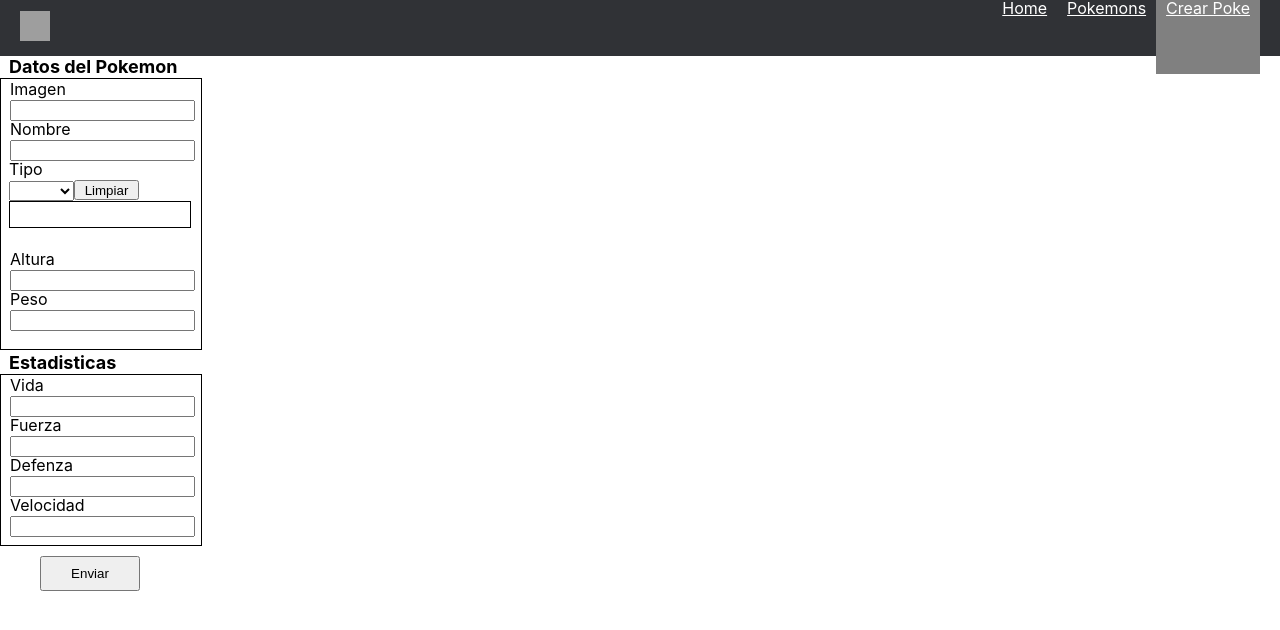
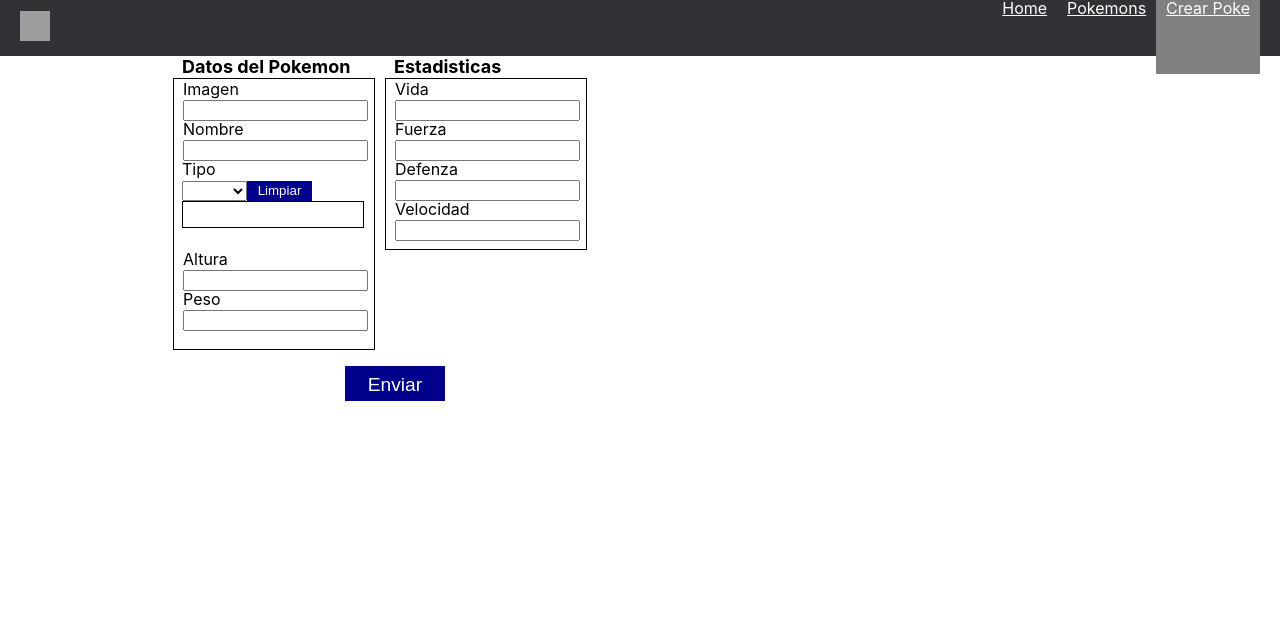
Before and after one commit to sedwarb/PI-Pokemon-main, a React (Create React App) app in the folder client/: page /pokemons/create in a window 1280 px wide. Shown: the top 630 px of the page. Built offline with nearby package versions, Linux system fonts and the light colour scheme; grey boxes are pictures that could not be loaded.

Commit message:
changed css in component

```diff
--- a/client/src/components/CrearPokemon/CrearPokemon.css
+++ b/client/src/components/CrearPokemon/CrearPokemon.css
@@ -1,10 +1,25 @@
+.crearTodoDiv{
+    display: flex;
+    /*width: 770px;*/
+    width:100%;
+    height: 550px;
+}
+.formCrear{
+    width: 760px;
+    height: 500px;
+}
 
 .divFormCrear{
     display: flex;
-    flex-direction: row;
-    width: 100%;
-    height: 520;
+    justify-content: center;
+    /*width: 750px;*/
+    width:100%;
+    height: 300px;
 }
+.estadisPpl{
+    margin-left: 10px;
+}
+
 .datosP{
     display: flex;
     flex-direction: column; /*
@@ -45,10 +60,11 @@
     height: 20px;
     margin-left: 9px;
     margin-bottom: 2px;
-    margin-top: 2px;
 }
 .divsumit{
-    width: 180px;
+    display: flex;
+    justify-content: center;
+    width: 750px;
     height: 60px;
     margin-top: 2px;
 }
@@ -57,4 +73,18 @@
     margin-left: 40px;
     width: 100px;
     height: 35px;
+    font-size: larger;
+
+    /* background: #4B99AD; */
+    background:darkblue;
+	padding: 8px 15px 8px 15px;
+	border: none;
+	color: #fff;
 }
+.impSumi:hover{
+    /*background: #4691A4;*/
+    background:lightslategray;
+	box-shadow:none;
+	-moz-box-shadow:none;
+	-webkit-box-shadow:none;
+}
--- a/client/src/components/CrearPokemon/CrearPokemon.jsx
+++ b/client/src/components/CrearPokemon/CrearPokemon.jsx
@@ -11,6 +11,52 @@ export function CrearPokemon(){
   function handleChange(e){
     setDatos({...datos,[e.target.id]:e.target.value})
   }
+  return (
+  <div key='crearTodoDiv' className='crearTodoDiv'>
+    <form key="formCrear" className="formCrear" onSubmit={(e) => {
+        e.preventDefault();
+        if(!verificarNombre()){
+          if(validar()){
+            dispatch(createPokemons(creaObj()))
+            limpiar()
+            alert(`Se ha creado el pokemon: ${datos.nombre}`)
+            dispatch(getPokemons())
+          }
+        }else alert(`El nombre: ${datos.nombre} ya existe`)
+      }}>
+      <div key="divFormCrear" id='divFormCrear' className='divFormCrear'>
+        <div key="datosPpl" className='datosPpl'>
+          <div key="tdatos" className='divdatos'>Datos del Pokemon</div>
+          <div key="datosP" className='datosP'>
+            <div key="timagen" className='divForm'>Imagen</div>
+            <div key="divImag" className='divForm'><input className='divinput' key="imagen" type="text" id="imagen" onChange={(e) => handleChange(e)} /></div>
+            <div key="divNom" className='divForm'>Nombre</div>
+            <div key="divNomIn" className='divForm'><input className='divinput' key="nombre" type="text" id="nombre" onChange={(e) => handleChange(e)} /></div>
+            <div key="divTip" className='tipoLista'><ListaTipos lTipos={stateGen.pokemonTypes}/></div>
+            <div key="taltura" className='divForm'>Altura</div>
+            <div key="divAltIn" className='divForm'><input className='divinput' key="altura" type="text" id="altura" onChange={(e) => handleChange(e)} /></div>
+            <div key="tpeso" className='divForm'>Peso</div>
+            <div key="divPeso" className='divForm'><input className='divinput' key="peso" type="text" id="peso" onChange={(e) => handleChange(e)} /></div>
+          </div>
+        </div>
+        <div key="estadisPpl" className='estadisPpl'>
+          <div key="testadistica" className='divesta'>Estadisticas</div>
+          <div key="estadis" className='estadis'>
+            <div key="tvida" className='divForm'>Vida</div>
+            <div key="divVida" className='divForm'><input key="vida" type="text" id="vida" onChange={(e) => handleChange(e)} /></div>
+            <div key="tfuerza" className='divForm'>Fuerza</div>
+            <div key="tfuerzaImp" className='divForm'><input key="fuerza" type="text" id="fuerza" onChange={(e) => handleChange(e)} /></div>
+            <div key="tdefenza" className='divForm'>Defenza</div>
+            <div key="divinpdefenza" className='divForm'><input key="defenza" type="text" id="defenza" onChange={(e) => handleChange(e)} /></div>
+            <div key="tvelocidad" className='divForm'>Velocidad</div>
+            <div key="divinpvelocidad" className='divForm'><input key="velocidad" type="text" id="velocidad" onChange={(e) => handleChange(e)} /></div>
+          </div>
+        </div>
+      </div>
+      <div className='divsumit' key="submint"><input className='impSumi' key="enviar" type="submit" value="Enviar"/></div>
+    </form>
+  </div>
+  )
   function creaObj(){
     return {
       imagen:datos.imagen,
@@ -74,46 +120,4 @@ export function CrearPokemon(){
     id.forEach(p=>document.getElementById(p).value = "")
     dispatch(sTpos([]))
   }
-  return (
-  <div>
-    <form key="formCrear" onSubmit={(e) => {
-        e.preventDefault();
-        if(!verificarNombre()){
-          if(validar()){
-            dispatch(createPokemons(creaObj()))
-            limpiar()
-            alert(`Se ha creado el pokemon: ${datos.nombre}`)
-            dispatch(getPokemons())
-          }
-        }else alert(`El nombre: ${datos.nombre} ya existe`)
-      }}>
-      <div key="divFormCrear" id='divFormCrear'>
-        <div key="tdatos" className='divdatos'>Datos del Pokemon</div>
-        <div key="datosP" className='datosP'>
-            <div key="timagen" className='divForm'>Imagen</div>
-            <div key="divImag" className='divForm'><input className='divinput' key="imagen" type="text" id="imagen" onChange={(e) => handleChange(e)} /></div>
-            <div key="divNom" className='divForm'>Nombre</div>
-            <div key="divNomIn" className='divForm'><input className='divinput' key="nombre" type="text" id="nombre" onChange={(e) => handleChange(e)} /></div>
-            <div key="divTip" className='tipoLista'><ListaTipos lTipos={stateGen.pokemonTypes}/></div>
-            <div key="taltura" className='divForm'>Altura</div>
-            <div key="divAltIn" className='divForm'><input className='divinput' key="altura" type="text" id="altura" onChange={(e) => handleChange(e)} /></div>
-            <div key="tpeso" className='divForm'>Peso</div>
-            <div key="divPeso" className='divForm'><input className='divinput' key="peso" type="text" id="peso" onChange={(e) => handleChange(e)} /></div>
-        </div>
-        <div key="testadistica" className='divesta'>Estadisticas</div>
-        <div key="estadis" className='estadis'>
-            <div key="tvida" className='divForm'>Vida</div>
-            <div key="divVida" className='divForm'><input key="vida" type="text" id="vida" onChange={(e) => handleChange(e)} /></div>
-            <div key="tfuerza" className='divForm'>Fuerza</div>
-            <div key="tfuerzaImp" className='divForm'><input key="fuerza" type="text" id="fuerza" onChange={(e) => handleChange(e)} /></div>
-            <div key="tdefenza" className='divForm'>Defenza</div>
-            <div key="divinpdefenza" className='divForm'><input key="defenza" type="text" id="defenza" onChange={(e) => handleChange(e)} /></div>
-            <div key="tvelocidad" className='divForm'>Velocidad</div>
-            <div key="divinpvelocidad" className='divForm'><input key="velocidad" type="text" id="velocidad" onChange={(e) => handleChange(e)} /></div>
-        </div>
-      </div>
-      <div className='divsumit' key="submint"><input className='impSumi' key="enviar" type="submit" value="Enviar"/></div>
-    </form>
-  </div>
-  )
 }
--- a/client/src/components/ListaTipos/ListaTipos.css
+++ b/client/src/components/ListaTipos/ListaTipos.css
@@ -6,6 +6,20 @@
 .divlista{
     width: 65px;
     height: 20px;
+}
+.divlistaButton{
+    width: 65px;
+    height: 20px;
+
+    background:darkblue;
+	border: none;
+	color: #fff;
+}
+.divlistaButton:hover{
+    background:lightslategray;
+	box-shadow:none;
+	-moz-box-shadow:none;
+	-webkit-box-shadow:none;
 }
 .divtitle{
     width: 100px;
--- a/client/src/components/ListaTipos/ListaTipos.jsx
+++ b/client/src/components/ListaTipos/ListaTipos.jsx
@@ -33,7 +33,7 @@ export default function ListTypes ({lTipos}) {
             {lTipos.map((tipo,i)=>{
                 return <option key={`plista${i}`} value={`${tipo.id}:${tipo.name}`} id={tipo.id} >{tipo.name}</option>
             })}
-        </select><input className='divlista' type="button" key={`butlim`} value="Limpiar" onClick={()=>dispatch(sTpos([]))} />
+        </select><input className='divlistaButton' type="button" key={`butlim`} value="Limpiar" onClick={()=>dispatch(sTpos([]))} />
         <div className='inplista' key={`divTipo`} id="divTipo" >{sTipo.map((p,i)=><div key={`divTipo${i}`}>{`${p.tipos.split(":")[1]}`}</div>)}
         </div>
       </div>
```
